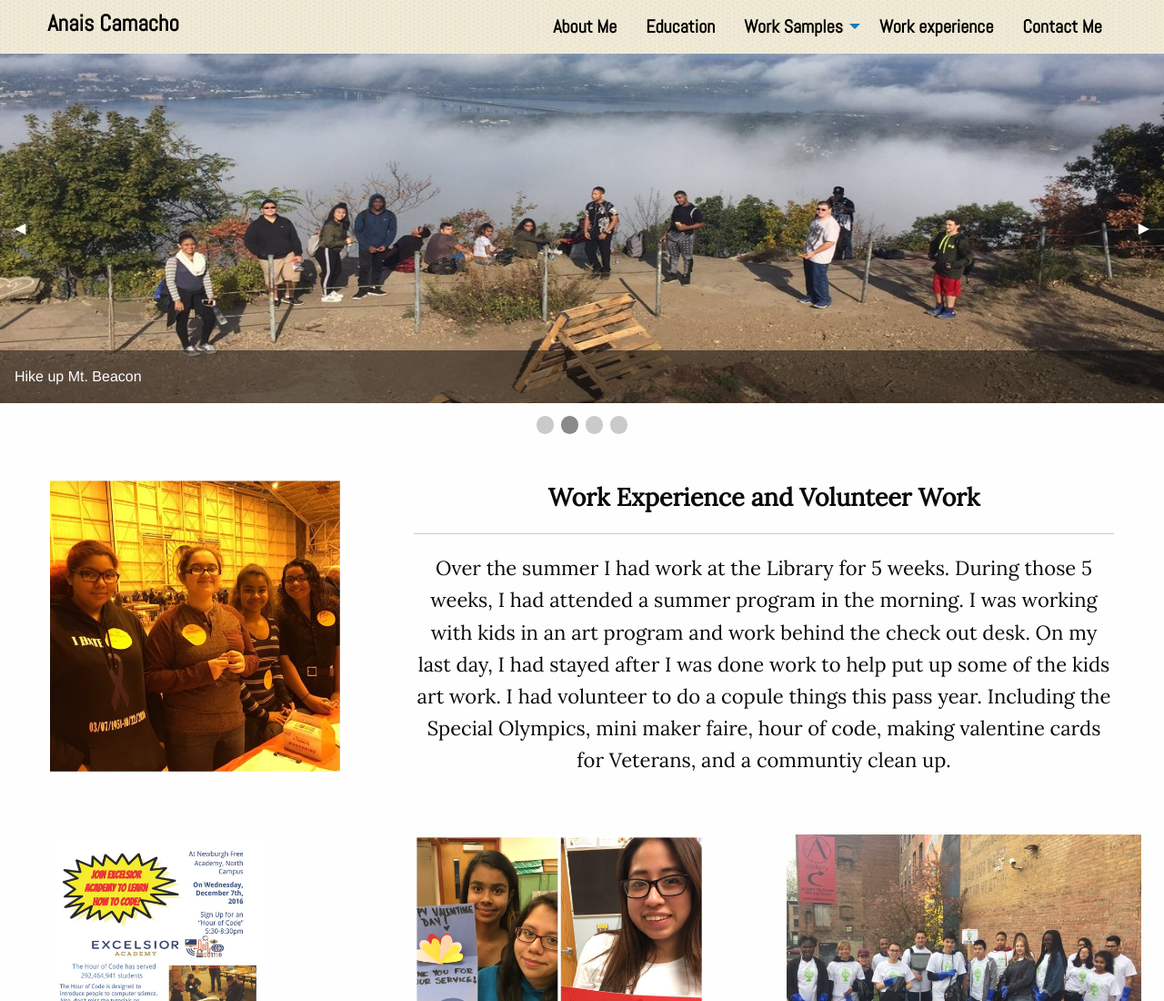
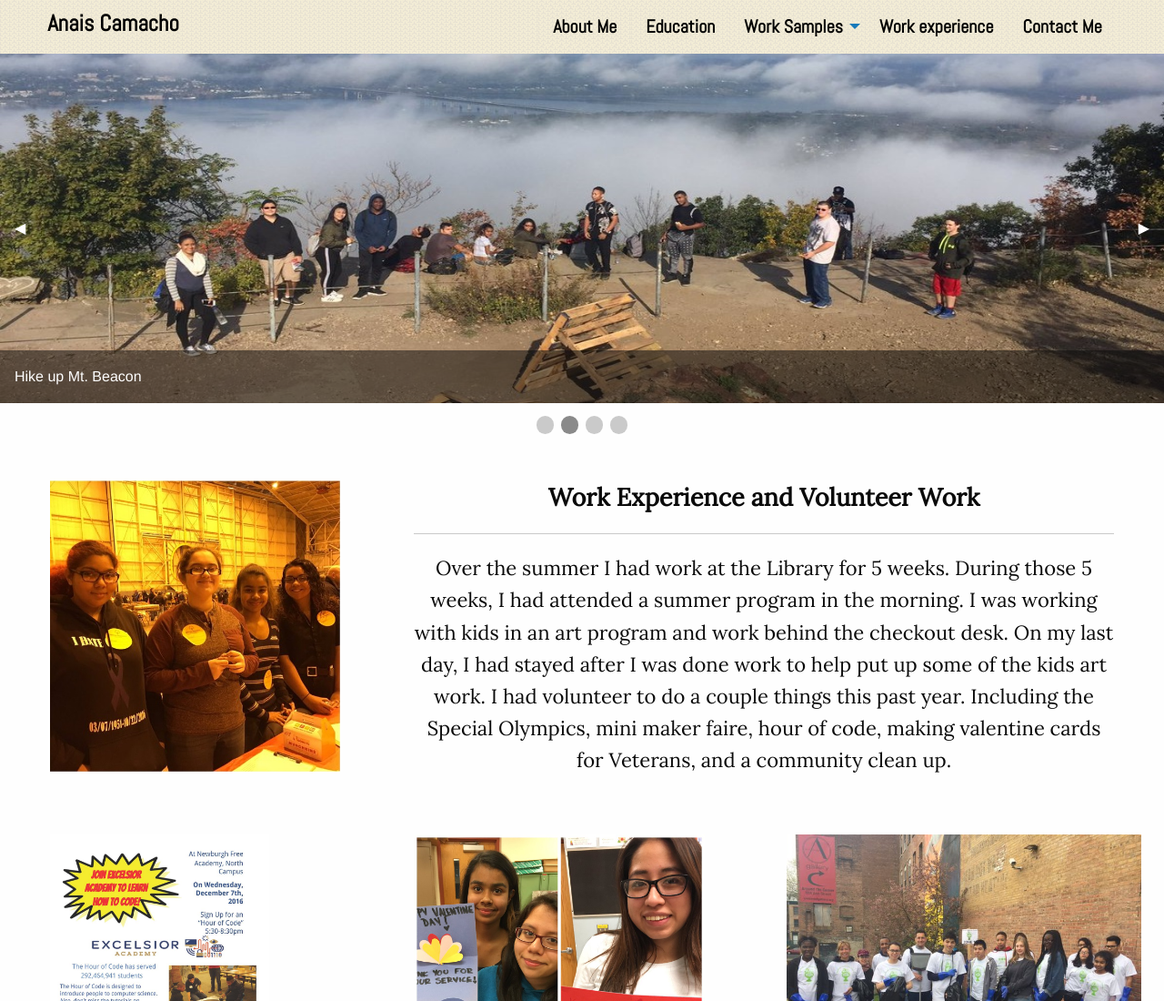
Before and after one commit to anaiscamacho/anaiscamacho.github.io, a plain HTML site: page volunteer.html in a window 1280 px wide. Shown: the top 1100 px of the page at 91% size. Drawn offline with Linux system fonts and the light colour scheme.

Commit message:
spell check

```diff
--- a/volunteer.html
+++ b/volunteer.html
@@ -85,7 +85,7 @@
       <h3>Work Experience and Volunteer Work</h3>
       <hr>
       <p>
-        Over the summer I had work at the Library for 5 weeks. During those 5 weeks, I had attended a summer program in the morning. I was working with kids in an art program and work behind the check out desk. On my last day, I had stayed after I was done work to help put up some of the kids art work. I had volunteer to do a copule things this pass year. Including the Special Olympics, mini maker faire, hour of code, making valentine cards for Veterans, and a communtiy clean up.
+        Over the summer I had work at the Library for 5 weeks. During those 5 weeks, I had attended a summer program in the morning. I was working with kids in an art program and work behind the checkout desk. On my last day, I had stayed after I was done work to help put up some of the kids art work. I had volunteer to do a couple things this past year. Including the Special Olympics, mini maker faire, hour of code, making valentine cards for Veterans, and a community clean up.
       </p>
     </div>
   </div>
```
